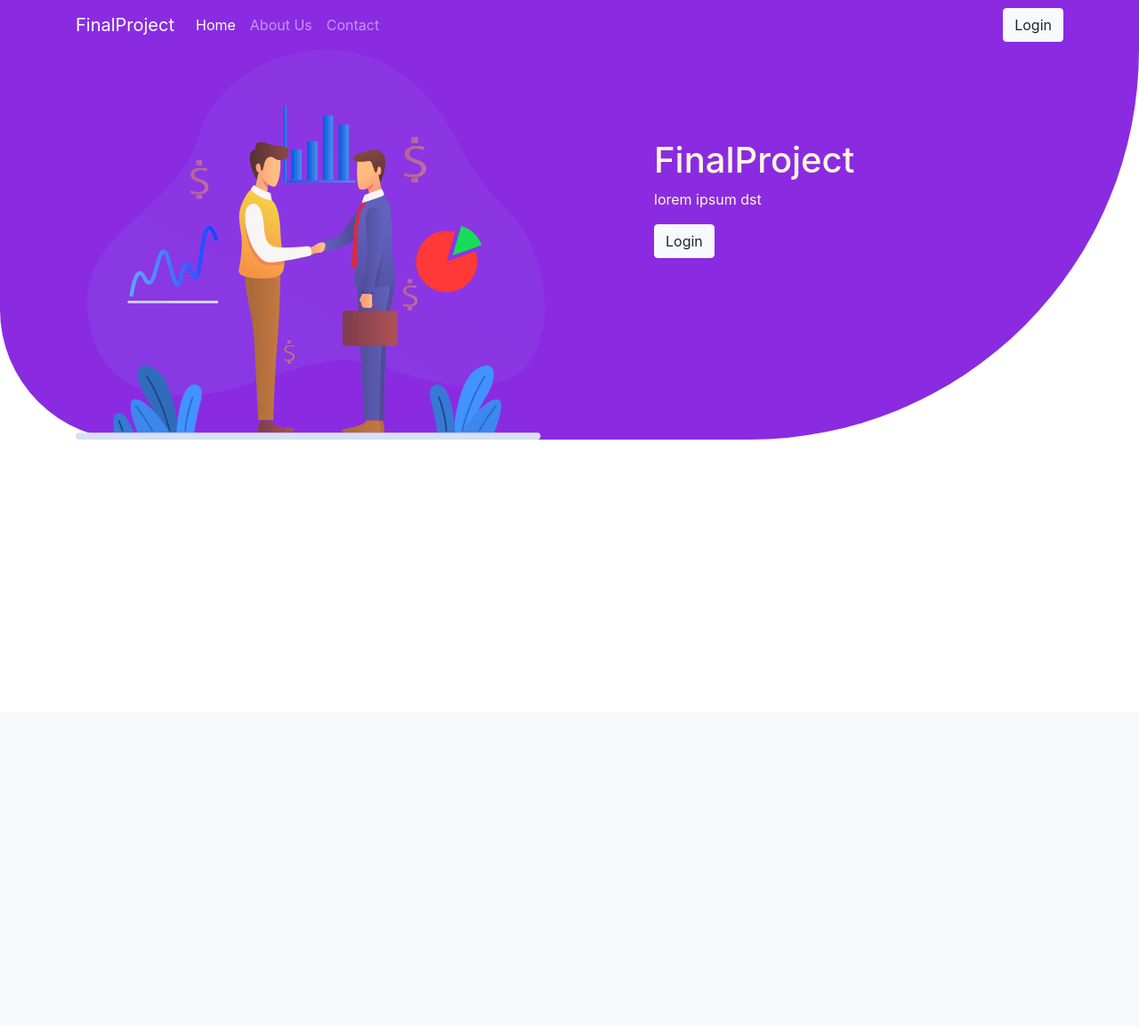
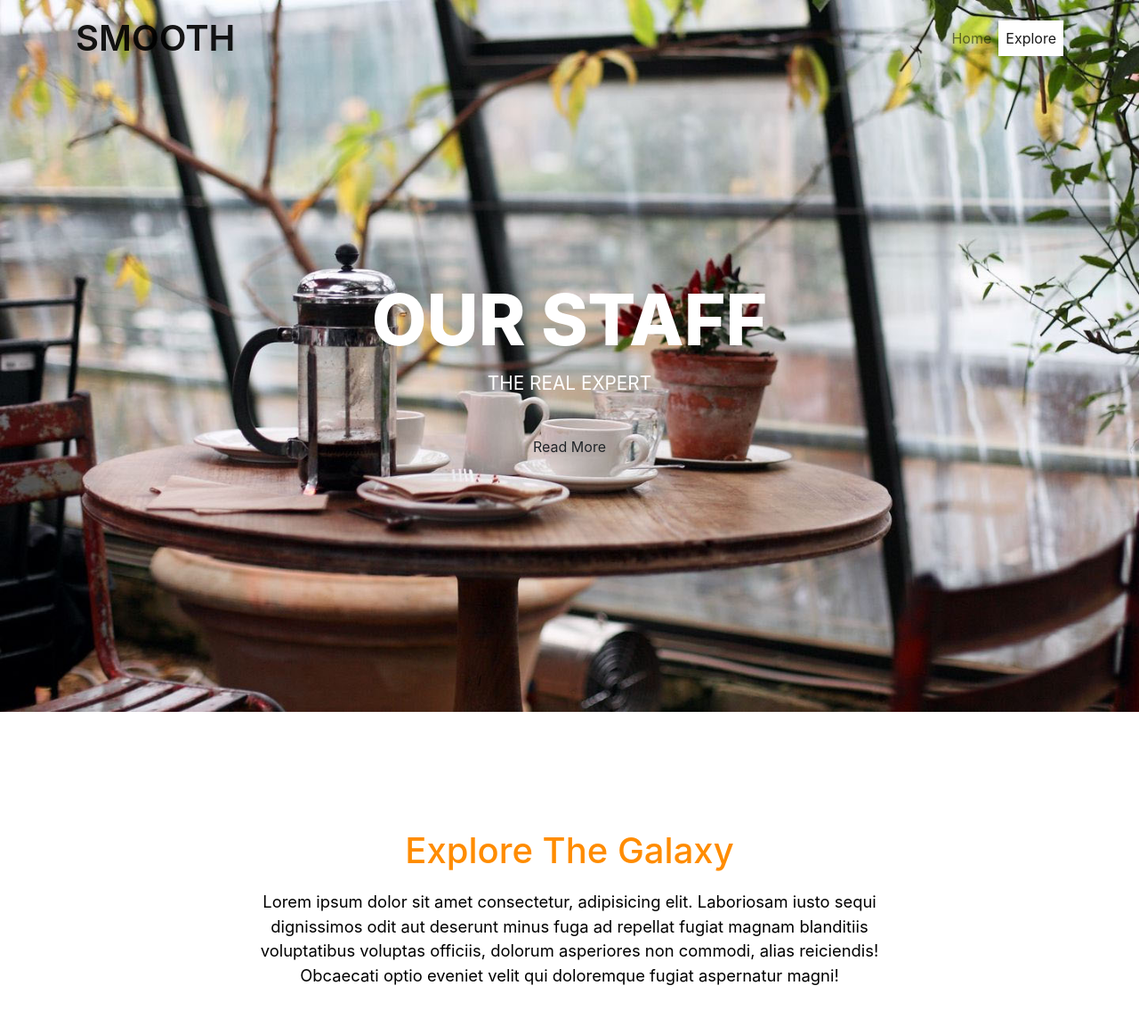
Before and after one commit to koleksiprihadi/Website-Sederhana-Nodejs, a web app: file index.html in a window 1280 px wide. Shown: the top 1153 px of the page at 89% size. Before the commit the page ends 800 px from the top, so only its background shows below. Run offline with its HTML, style and script files only (its server is not run), Linux system fonts and the light colour scheme; some libraries are stand-ins or nearby versions.

Commit message:
commit kedua

```diff
--- a/css/style.css
+++ b/css/style.css
@@ -1,17 +1,277 @@
-.menu {
-    margin-left: -100px;
+@import url("https://fonts.googleapis.com/css?family=Poppins:300,400&display=swap");
+
+* {
+  outline: none !important;
+  scroll-behavior: smooth;
 }
-.konten1 {
-    margin-top: 100;
-    margin-left: 80;
+
+body {
+  font-family: "Poppins", sans-serif;
 }
-.putih {
-    color: cornsilk;
+
+header {
+  position: relative;
+  z-index: 10000;
 }
-.objek1 {
-    background-color: blueviolet;
-    border-top-left-radius: 0px;
-    border-top-right-radius: 0px;
-    border-bottom-right-radius: 3000px;
-    border-bottom-left-radius: 1000px;
+
+/* warna font */
+
+h2 {
+    color: darkorange;
 }
+
+p {
+  font-size: 1.15rem;
+  color: #000;
+}
+
+.navbar {
+  background: transparent !important;
+  transition: 0.5s;
+}
+
+.navbar.scrolled {
+  background: #fff !important;
+  transition: 0.5s;
+}
+
+.navbar-light .navbar-nav .active > .nav-link,
+.navbar-light .navbar-nav .nav-link.active,
+.navbar-light .navbar-nav .nav-link.show,
+.navbar-light .navbar-nav .show > .nav-link {
+  color: #000;
+  background: #fff;
+}
+
+.navbar-light .navbar-nav .active > .nav-link:hover,
+.navbar-light .navbar-nav .nav-link.active:hover,
+.navbar-light .navbar-nav .nav-link.show:hover,
+.navbar-light .navbar-nav .show > .nav-link:hover {
+  color: #000;
+}
+
+.navbar-light .navbar-nav .active > .nav-link:hover {
+  color: #000;
+}
+
+.navbar-light .navbar-nav .nav-link {
+  color: rgba(255, 255, 255, 0.8);
+}
+
+.navbar-light .navbar-nav .nav-link:hover {
+  color: rgba(255, 255, 255, 1);
+}
+
+.navbar-light .navbar-brand,
+.navbar-light .navbar-brand:hover {
+  color: rgba(255, 255, 255, 1);
+  font-size: 2.5rem;
+  font-weight: 600;
+}
+.navbar-brand{
+    color: #fff;
+}
+
+
+.banner {
+  position: relative;
+  top: 0;
+  width: 100%;
+  height: 100vh;
+  background: url(https://mulaitech.com/finalproject/images/jumbotron.jpg);
+  background-size: cover;
+  margin-bottom: 0;
+}
+
+/* efek shadow pada banner */
+
+/* .banner:before {
+  content: "";
+  position: absolute;
+  top: 0;
+  left: 0;
+  width: 100%;
+  height: 400px;
+  background: linear-gradient(#000, transparent);
+}
+
+.banner:after {
+  content: "";
+  position: absolute;
+  bottom: 0;
+  left: 0;
+  width: 100%;
+  height: 400px;
+  background: linear-gradient(360deg, #000, transparent);
+} */
+
+.height100p {
+  height: 100vh;
+}
+
+.h100 {
+  height: 100%;
+}
+
+.contentBox {
+  position: relative;
+  display: flex;
+  justify-content: center;
+  align-items: center;
+  text-align: center;
+  margin-top: 1rem;
+  z-index: 10;
+}
+
+.contentBox h1 {
+  font-weight: 800;
+  color: #fff;
+  text-transform: uppercase;
+  font-size: 5rem;
+}
+
+.contentBox p {
+  color: #fff;
+  font-size: 1.3rem;
+}
+
+.btnD1 {
+  border: 2px solid #fff;
+  color: #fff;
+  border-radius: 50px;
+  padding: 15px 50px;
+  font-size: 1.15rem;
+  outline: none;
+  font-weight: 500;
+  margin-top: 20px;
+  transition: 0.65s;
+}
+
+.btnD1:hover {
+  background: #fff;
+  color: #000;
+}
+
+.sec1 {
+  padding: 100px 0;
+  background: #fff;
+}
+.headerText {
+  color: #fff;
+}
+.headerText h2 {
+  font-size: 2.5rem;
+  margin-bottom: 20px;
+}
+
+.placeBox {
+  position: relative;
+  max-width: 300px;
+  height: 400px;
+  margin: 0 auto;
+  background: #000;
+  margin-top: 30px;
+}
+
+.placeBox .imgBox {
+  width: 100%;
+  height: 100%;
+}
+
+.placeBox .imgBox img {
+  object-fit: cover;
+  width: 100%;
+  height: 100%;
+}
+
+.placeBox .content {
+  position: absolute;
+  bottom: 0;
+  left: 0;
+  width: 100%;
+  height: 100;
+  display: flex;
+  justify-content: baseline;
+  align-items: flex-end;
+}
+
+.placeBox .content h3 {
+  position: relative;
+  margin: 0;
+  padding: 10px;
+  color: #fff;
+  font-size: 20px;
+  font-weight: 600;
+  width: 60%;
+}
+
+.placeBox .content h3 span {
+  font-size: 16px;
+  font-weight: 500;
+}
+
+
+@media (min-width: 992px) {
+  .navbar-expand-lg .navbar-nav .nav-link {
+    padding-right: 1rem;
+    padding-left: 1rem;
+  }
+}
+@media (max-width: 992px) {
+  .navbar-light .navbar-toggler {
+    background: #fff;
+    border-radius: 0;
+  }
+  .banner {
+    min-height: 100vh;
+    padding: 100px 0;
+  }
+  .contentBox h1 {
+    font-size: 3rem;
+  }
+
+  .btnD1 {
+  border: 2px solid #fff;
+  color: #fff;
+  border-radius: 50px;
+  padding: 10px 35px;
+  font-size: 1rem;
+  outline: none;
+  font-weight: 500;
+  margin-top: 20px;
+  transition: 0.65s;
+}
+  .navbar-expand-lg .navbar-nav .nav-link {
+    padding-right: 1rem;
+    padding-left: 1rem;
+  }
+
+  .sec1 {
+    padding: 20px 0;
+  }
+  .headerText h2 {
+    font-size: 2rem;
+  }
+  .blog {
+    padding: 20px 0;
+  }
+  .blogpost .imgBox {
+    height: 200px;
+  }
+  .contact {
+    padding: 20px 0;
+  }
+  .contact .form-control {
+    height: 40px;
+  }
+  footer {
+    background: #000;
+    padding: 0 16px 20px;
+  }
+  .sci li {
+    margin: 0 10px;
+  }
+  .sci li a {
+    font-size: 1.5rem;
+  }
+}
--- a/index.html
+++ b/index.html
@@ -2,62 +2,140 @@
     <head>
         <title>Home</title>
         <meta name="viewport" content="width=device-width, initial-scale=1">
+        <meta charset="UTF-8" />
+        <meta name="viewport" content="width=device-width, initial-scale=1.0" />
+        <meta http-equiv="X-UA-Compatible" content="ie=edge" />
+
         <!--css-->
         <link rel="stylesheet" href="css/style.css" type="text/css">
         <link rel="stylesheet" href="https://stackpath.bootstrapcdn.com/bootstrap/4.5.0/css/bootstrap.min.css" integrity="sha384-9aIt2nRpC12Uk9gS9baDl411NQApFmC26EwAOH8WgZl5MYYxFfc+NcPb1dKGj7Sk" crossorigin="anonymous">
         <!--js-->
+        <script src="js/navbar.js" type="text/javascript"></script>
         <script src="https://code.jquery.com/jquery-3.5.1.slim.min.js" integrity="sha384-DfXdz2htPH0lsSSs5nCTpuj/zy4C+OGpamoFVy38MVBnE+IbbVYUew+OrCXaRkfj" crossorigin="anonymous"></script>
         <script src="https://cdn.jsdelivr.net/npm/popper.js@1.16.0/dist/umd/popper.min.js" integrity="sha384-Q6E9RHvbIyZFJoft+2mJbHaEWldlvI9IOYy5n3zV9zzTtmI3UksdQRVvoxMfooAo" crossorigin="anonymous"></script>
         <script src="https://stackpath.bootstrapcdn.com/bootstrap/4.5.0/js/bootstrap.min.js" integrity="sha384-OgVRvuATP1z7JjHLkuOU7Xw704+h835Lr+6QL9UvYjZE3Ipu6Tp75j7Bh/kR0JKI" crossorigin="anonymous"></script>
+        <script src="https://kit.fontawesome.com/bdd89edb33.js" crossorigin="anonymous"></script>
+        <script src="https://cdnjs.cloudflare.com/ajax/libs/popper.js/1.12.9/umd/popper.min.js"integrity="sha384-ApNbgh9B+Y1QKtv3Rn7W3mgPxhU9K/ScQsAP7hUibX39j7fakFPskvXusvfa0b4Q" crossorigin="anonymous"></script>
+        <script src="https://maxcdn.bootstrapcdn.com/bootstrap/4.0.0/js/bootstrap.min.js" integrity="sha384-JZR6Spejh4U02d8jOt6vLEHfe/JQGiRRSQQxSfFWpi1MquVdAyjUar5+76PVCmYl" crossorigin="anonymous"></script>
+
+        <!--Link font-->
+        <link href='https://fonts.googleapis.com/css?family=Open+Sans' rel='stylesheet' type='text/css'>
     </head>
-    <body>
-        <!--Navbar-->
-        <nav class="navbar navbar-expand-lg navbar-dark" style="background-color: blueviolet;">
+    <body data-spy="scroll" data-target=".navbar" data-offset="50">
+        <header>
+            <nav class="navbar navbar-expand-lg navbar-light fixed-top">
               <div class="container">
-                <!--nama perusahaan-->
-                <a class="navbar-brand" href="#">FinalProject</a>
-                <!--Responsive menu bar drop down-->
+                <a class="navbar-brand text-color-putih" href="#">SMOOTH</a>
+                <button
+                  class="navbar-toggler"
+                  type="button"
+                  data-toggle="collapse"
+                  data-target="#navbarSupportedContent"
+                  aria-controls="navbarSupportedContent"
+                  aria-expanded="false"
+                  aria-label="Toggle navigation"
+                >
+                  <span class="navbar-toggler-icon"></span>
+                </button>
+
                 <div class="collapse navbar-collapse" id="navbarSupportedContent">
-                    <!--isi menu-->
-                    <ul class="navbar-nav mr-auto">
-                        <li class="nav-item active">
-                            <a class="nav-link" href="#">Home <span class="sr-only">(current)</span></a>
+                  <ul class="navbar-nav ml-lg-auto">
+                    <li class="nav-item">
+                      <a class="nav-link" href="#home">Home </a>
                     </li>
                     <li class="nav-item">
-                            <a class="nav-link" href="#">About Us</a>
-                        </li>
-                       <li class="nav-item">
-                            <a class="nav-link" href="#">Contact</a>
+                      <a class="nav-link" href="#explore">Explore</a>
                     </li>
                   </ul>
                 </div>
-                <!--Button login-->
-                <a href="#" class="btn btn btn-light">Login</a>
-                <!--Button menu collapse-->
-                <button class="navbar-toggler menu" type="button" data-toggle="collapse" data-target="#navbarSupportedContent" aria-controls="navbarSupportedContent" aria-expanded="false" aria-label="Toggle navigation">
-                    <span class="navbar-toggler-icon"></span>
-                </button>
               </div>
             </nav>
-        <!--konten awal-->
-        <div class="objek1">
+          </header>
+          <div class="jumbotron jumbotron-fluid height100p banner" id="home">
+            <div class="container h100">
+              <div class="contentBox h100">
+                <div>
+                  <h1>OUR STAFF</h1>
+                  <p>
+                    THE REAL EXPERT
+                  </p>
+                  <a href="https://twitter.com/kniwstudios" target="_blank" class="btn btnD1">Read More</a>
+                </div>
+              </div>
+            </div>
+          </div>
+
+          <section class="sec1" id="explore">
             <div class="container">
               <div class="row">
-                    <div class="col-sm">
-                        <img src="images/homepage.png" class="img-fluid">
+                <div class="offset-sm-2 col-sm-8">
+                  <div class="headerText text-center">
+                    <h2>Explore The Galaxy</h2>
+                    <p>
+                      Lorem ipsum dolor sit amet consectetur, adipisicing elit.
+                      Laboriosam iusto sequi dignissimos odit aut deserunt minus fuga
+                      ad repellat fugiat magnam blanditiis voluptatibus voluptas
+                      officiis, dolorum asperiores non commodi, alias reiciendis!
+                      Obcaecati optio eveniet velit qui doloremque fugiat aspernatur
+                      magni!
+                    </p>
                   </div>
-                    <div class="col-sm">
-                        <div class="konten1">
-                            <h1 class="putih">FinalProject</h1>
-                            <p class="putih">lorem ipsum dst</p>
-
-                            <a href="#" class="btn btn btn-light">Login</a>
+                </div>
+              </div>
+              <div class="row">
+                <div class="col-sm-4">
+                  <div class="placeBox">
+                    <div class="imgBox">
+                      <img
+                        src="https://images.pexels.com/photos/2406397/pexels-photo-2406397.jpeg?cs=srgb&dl=astrology-astronomy-body-of-water-2406397.jpg&fm=jpg"
+                        class="img-fluid"
+                        alt=""
+                      />
+                    </div>
+                    <div class="content">
+                      <h3>Mountain Sky</h3>
+                    </div>
+                  </div>
+                </div>
+                <div class="col-sm-4">
+                  <div class="placeBox">
+                    <div class="imgBox">
+                      <img
+                        src="https://images.pexels.com/photos/1487009/pexels-photo-1487009.jpeg?cs=srgb&dl=4k-wallpaper-astrology-astronomy-1487009.jpg&fm=jpg"
+                        class="img-fluid"
+                        alt=""
+                      />
+                    </div>
+                    <div class="content">
+                      <h3>Orions Belt</h3>
+                    </div>
+                  </div>
+                </div>
+                <div class="col-sm-4">
+                  <div class="placeBox">
+                    <div class="imgBox">
+                      <img
+                        src="https://images.pexels.com/photos/2820966/pexels-photo-2820966.jpeg?cs=srgb&dl=art-photo-astronomy-crescent-2820966.jpg&fm=jpg"
+                        class="img-fluid"
+                        alt=""
+                      />
+                    </div>
+                    <div class="content">
+                      <h3>Cresent Fire</h3>
                     </div>
                   </div>
                 </div>
               </div>
             </div>
-        <!--konten lanjutan 1-->
-
+          </section>
+          <script>
+            $(document).scroll(function() {
+                $(".navbar").toggleClass(
+                    "scrolled",
+                    $(this).scrollTop() > $(".navbar").height()
+                 );
+            });
+            new WOW().init();
+          </script>
     </body>
 </html>
--- /dev/null
+++ b/js/navbar.js
@@ -0,0 +1,6 @@
+$(document).scroll(function() {
+    $(".navbar").toggleClass(
+      "scrolled",
+      $(this).scrollTop() > $(".navbar").height()
+    );
+  });
```
Also changed, not shown: README.md, images/jumbotron.jpg (added). Lines whose indentation alone changed are shown as unchanged.
